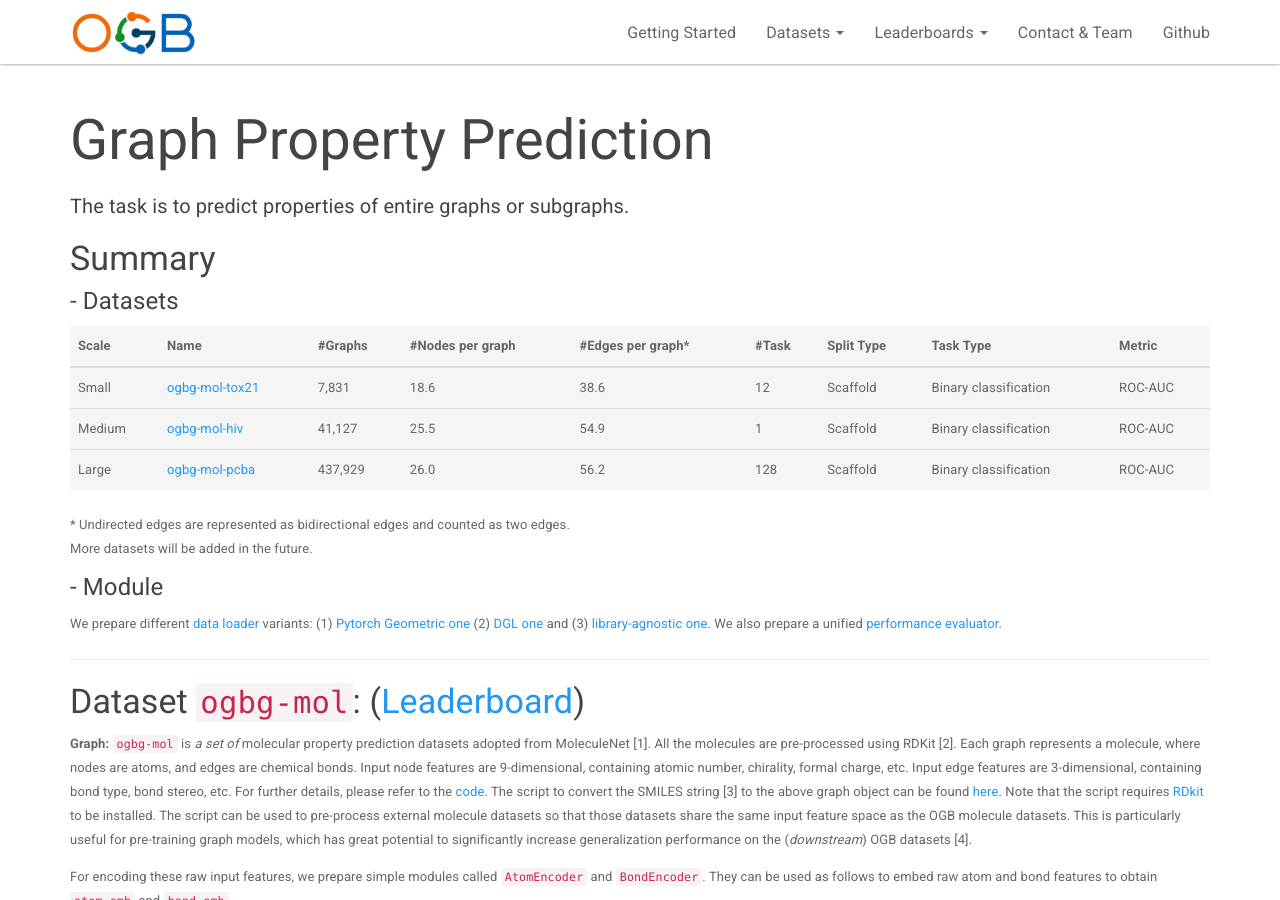
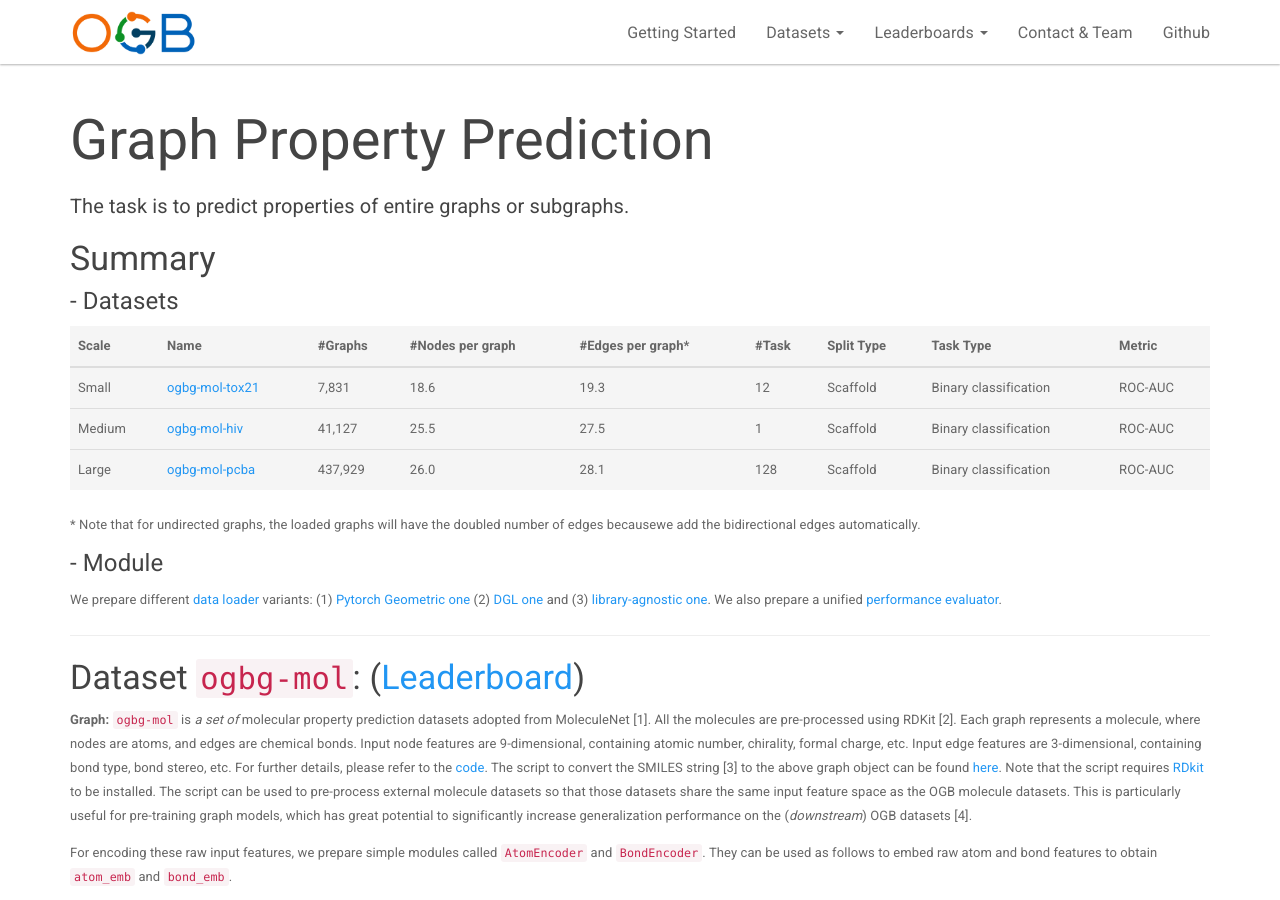
Before and after one commit to snap-stanford/ogb-web, a Jekyll site: the page built from _docs/datasets/graphprop.md, in a window 1280 px wide and 900 px high. Built offline with Jekyll 4.4.1, drawn with Linux system fonts in a browser that asks for light colours.

Commit message:
half the edge size

```diff
--- a/_docs/datasets/graphprop.md
+++ b/_docs/datasets/graphprop.md
@@ -11,13 +11,13 @@ permalink: /docs/graphprop/
 
 Scale | Name     | #Graphs   | #Nodes per graph | #Edges per graph\* | #Task | Split Type  | Task Type   | Metric                           |
 |-------------------------|----------|----------|----------|----------------|---------------------|------------------------|----------|
-Small | [ogbg-mol-tox21](#ogbg-mol) | 7,831 | 18.6 | 38.6 | 12   | Scaffold  |  Binary classification | ROC-AUC  |
-Medium | [ogbg-mol-hiv](#ogbg-mol) | 41,127 | 25.5 | 54.9 | 1   | Scaffold  |  Binary classification | ROC-AUC  |
-Large | [ogbg-mol-pcba](#ogbg-mol) | 437,929 | 26.0 | 56.2 | 128   | Scaffold  |  Binary classification | ROC-AUC  |
+Small | [ogbg-mol-tox21](#ogbg-mol) | 7,831 | 18.6 | 19.3 | 12   | Scaffold  |  Binary classification | ROC-AUC  |
+Medium | [ogbg-mol-hiv](#ogbg-mol) | 41,127 | 25.5 | 27.5 | 1   | Scaffold  |  Binary classification | ROC-AUC  |
+Large | [ogbg-mol-pcba](#ogbg-mol) | 437,929 | 26.0 | 28.1 | 128   | Scaffold  |  Binary classification | ROC-AUC  |
 
 
+\* Note that for undirected graphs, the loaded graphs will have the doubled number of edges becausewe add the bidirectional edges automatically.
 
-\* Undirected edges are represented as bidirectional edges and counted as two edges. <br/> More datasets will be added in the future.
 
 #### - Module
 We prepare different [data loader](#loader) variants: (1) [Pytorch Geometric one](#pyg) (2) [DGL one](#dgl) and (3) [library-agnostic one](#libagn).
```
Also changed, not shown: _docs/datasets/linkprop.md (+3 -4 lines), _docs/datasets/nodeprop.md (+3 -5 lines).
